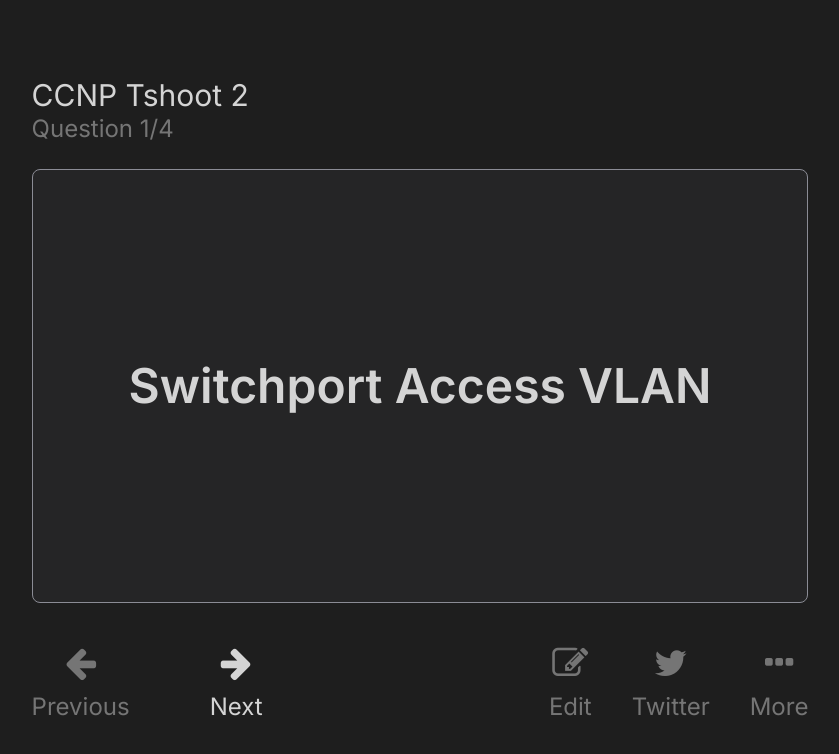
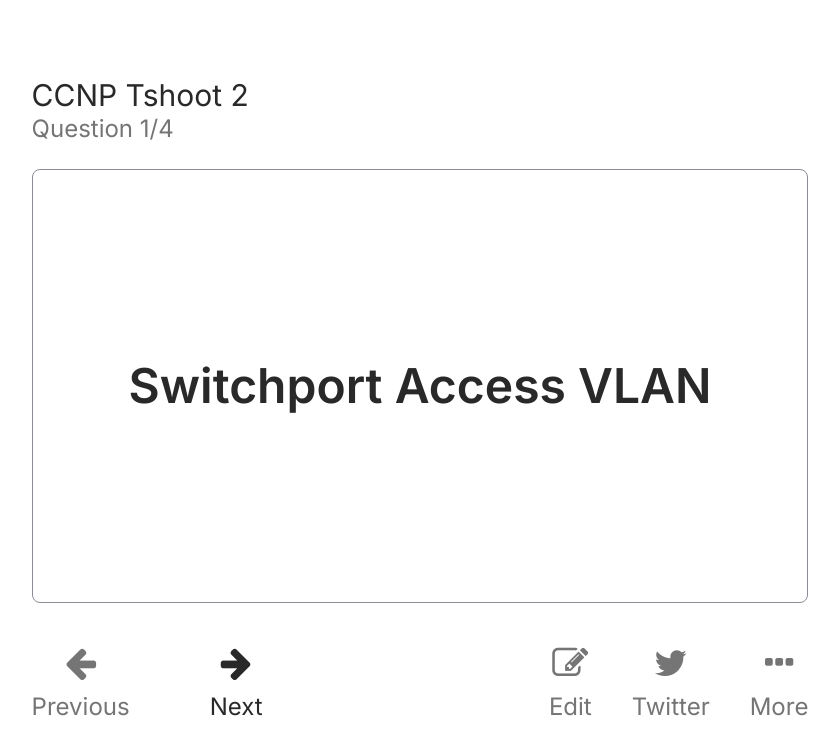
Before and after one commit to julesjason/flashcard, a website: page public/index.html in a window 1280 px wide. Shown: the whole page, without its empty margins (220-1059 px from the left). Drawn offline with Linux system fonts and the light colour scheme.

Commit message:
add light theme ui

```diff
--- a/src/input.css
+++ b/src/input.css
@@ -31,6 +31,7 @@
 }
 .detail-box-title{
     @apply text-3xl;
+    @apply text-secondary;
 }
 .detail-box-subtitle{
     @apply text-2xl;
@@ -45,9 +46,10 @@
     @apply md:py-48;
     @apply border;
     @apply rounded-lg;
-    @apply bg-secondary;
+    @apply bg-primary;
     @apply border-grey-light-3;
     @apply text-5xl;
+    @apply text-secondary;
     @apply font-semibold;
     @apply cursor-pointer;
     @apply mb-10;
@@ -85,7 +87,7 @@
 }
 
 .customBtn--activated{
-    @apply text-grey-light-7;
+    @apply text-secondary;
 }
 
 .footer-box-action-left .customBtn{
--- a/tailwind.config.js
+++ b/tailwind.config.js
@@ -6,13 +6,13 @@
     colors: {
       transparent: 'transparent',
       current: 'currentColor',
-      'primary':'#1E1E1E', /* 60%*/
+      'primary':'#FFFFFF', /* 60%*/
       'primary-dark':'#161616', /* 60%*/
       'primary-light':'#292C39', /* 60%*/
-      'secondary':'#252526', /* 30%*/
+      'secondary':'#292929', /* 30%*/
       'secondary-light':'#A8A8A8', /* 30%*/
       'secondary-dark':'#282828', /* 30%*/
-      'accent':'#5686E1', /* 10%*/
+      'accent':'#6186CC', /* 10%*/
       'grey-light-1':'#F2F3FC',
       'grey-light-2':'#CACBD3',
       'grey-light-3':'#8B8C95',
```
Also changed, not shown: public/output.css.
